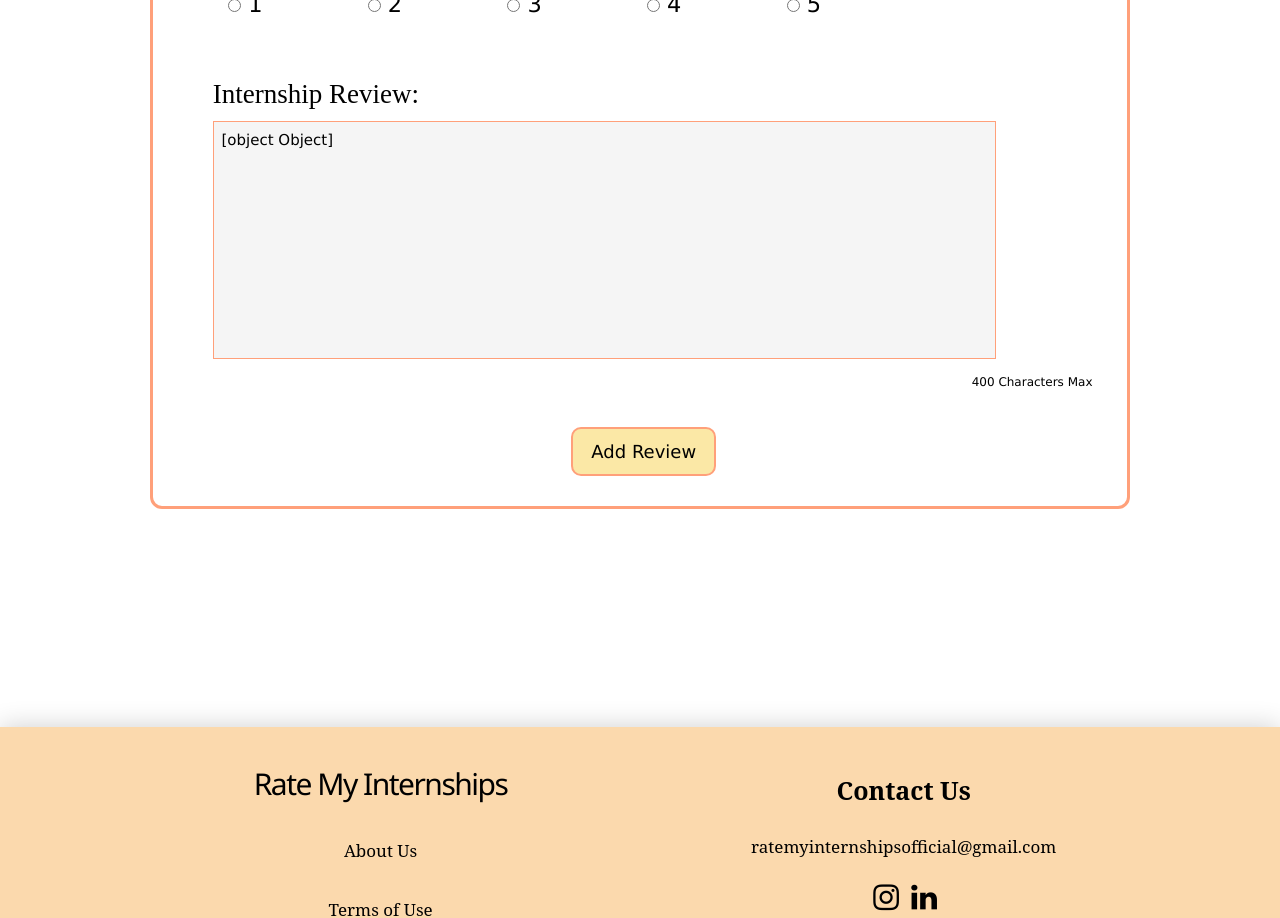
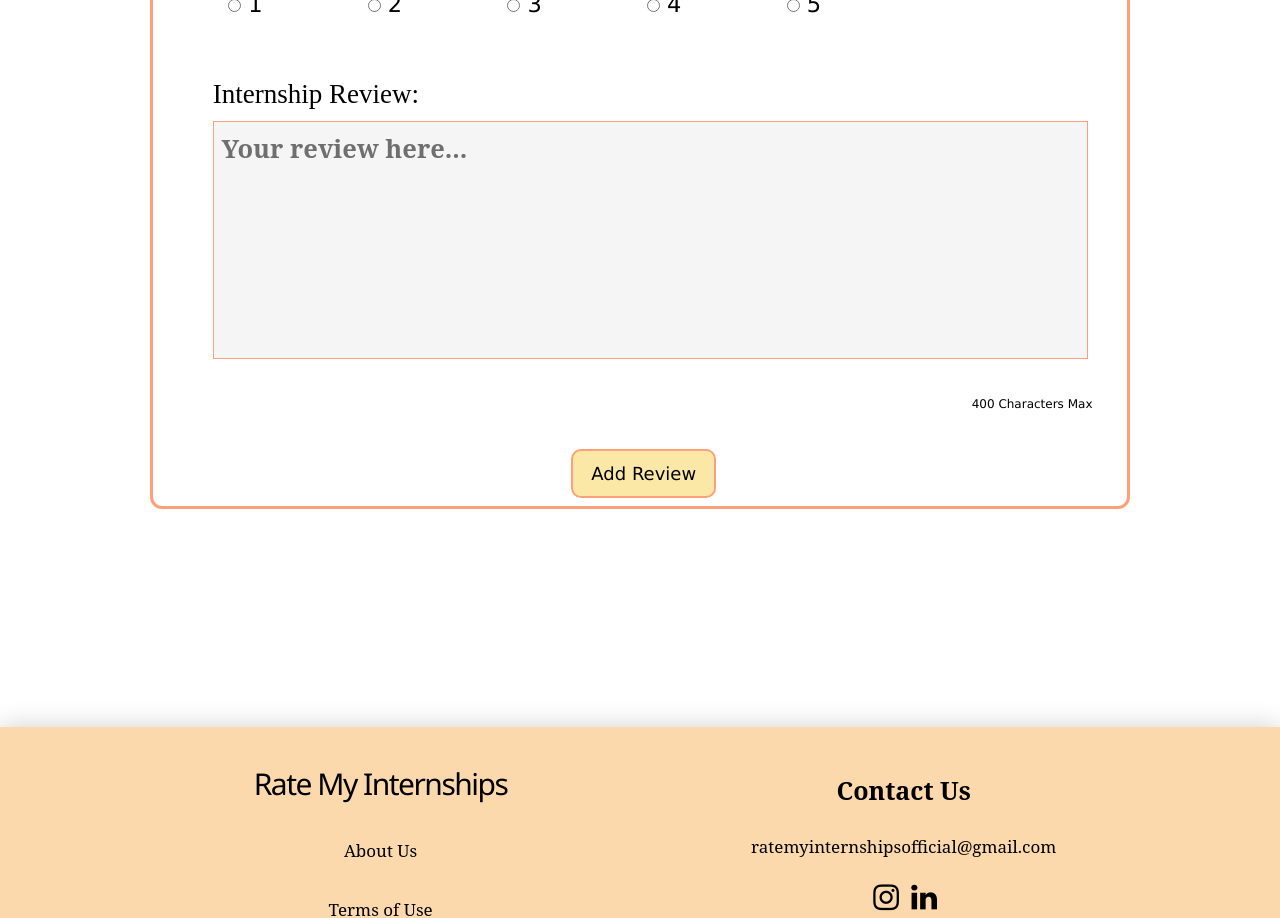
Before and after one commit to Greatroot/InternshipReview, a React (Create React App) app in the folder Frontend/: page /add-internship in a window 1280 px wide. Shown: the part 840-1758 px from the top of the page. Built offline with nearby package versions, Linux system fonts and the light colour scheme; no server answers.

Commit message:
nancy fixed the object object error!

```diff
--- a/Frontend/public/index.html
+++ b/Frontend/public/index.html
@@ -7,7 +7,7 @@
         <link rel="preconnect" href="https://fonts.gstatic.com" crossorigin>
         <link href="https://fonts.googleapis.com/css2?family=Staatliches&display=swap" rel="stylesheet">
         <link rel="scholar-icon" type="image/png" href="%PUBLIC_URL%/Logo.png" />
-        <link rel="manifest" href="%PUBLIC_URL%/manifest.json" />
+        <link rel="logo" href="%PUBLIC_URL%/manifest.json" />
         <title>Rate My Internships</title>
     </head>
     <body>
--- a/Frontend/src/pages/Form/Search.js
+++ b/Frontend/src/pages/Form/Search.js
@@ -208,13 +208,12 @@ function Search() {
                 <br /><br />
 
                 <label>Internship Review:</label>
-                    <textarea maxlength='400' placeholder='Your review here...' autofocus>
-                        <input
-                        type="text"
+                    <textarea type="text"
                         className="input-text"
                         onChange={(event) => {
-                            setComments(event.target.value)
-                        }} required/>
+                            setComments(event.target.value)}}
+                            maxlength='400' placeholder='Your review here...' autofocus
+                            required>
                     </textarea>
                     <br />
                     <div className='word-counter'>
```
